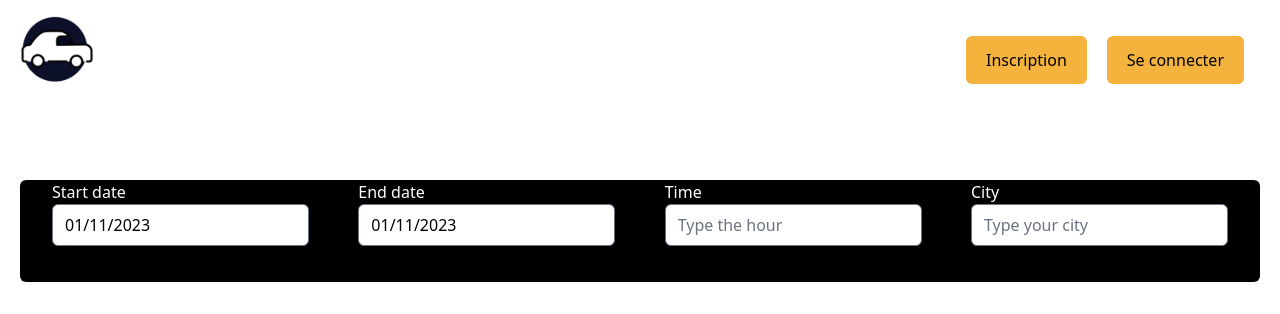
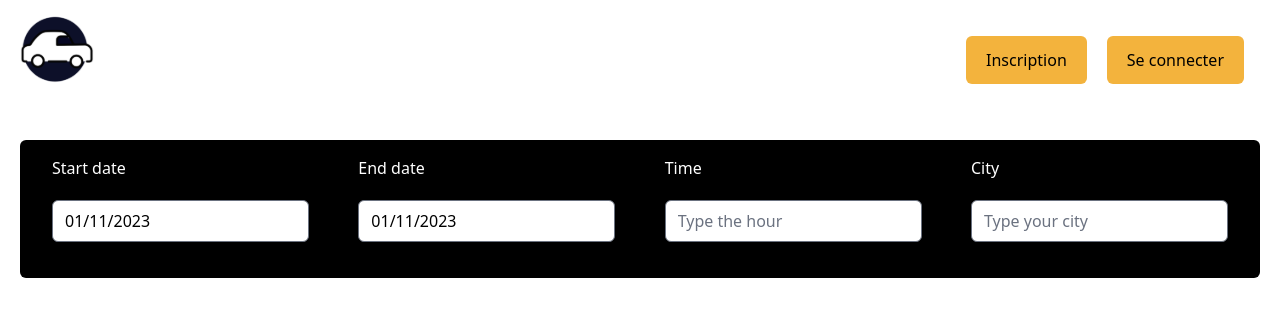
Before and after one commit to thomsult/rent-hackathon, a Next.js app: page /Home in a window 1280 px wide. Shown: the top 314 px of the page. Built offline with nearby package versions, Linux system fonts and the light colour scheme; no server answers; the database is empty.

Commit message:
Correction responsive mobile first Home

```diff
--- a/components/datePicker.js
+++ b/components/datePicker.js
@@ -7,7 +7,7 @@
   const [endDate, setEndDate] = useState(new Date());
 
   return (
-    <div className="w-full text-white bg-black md:pt-4 pb-4 px-8 py-18 mt-5 mr-5 ml-5 rounded-md flex flex-row max-w-screen items-center min-w-screen justify-between">
+    <div className="w-full text-white bg-black md:pt-4 pb-4 px-8 py-18 mt-5 mr-5 ml-5 rounded-md flex flex-col max-w-screen items-center min-w-screen justify-between lg:flex-row">
       <div>
         <h1>Start date</h1>
         {/* <span>from</span> */}
--- a/components/navbar.js
+++ b/components/navbar.js
@@ -1,10 +1,5 @@
 import Link from "next/link";
 import React,{useState}from "react";
-
-
-
-
-
 
 export default function NavBar(){
 
--- a/pages/Home.js
+++ b/pages/Home.js
@@ -31,7 +31,7 @@
 <main className="flex flex-col relative ">
 <NavBar />
   <div className="mt-10 md:mt-0">
-    <div className="flex phone-[400px]:hidden w-full max-h-64 overflow-hidden">
+    <div className="flex phone:hidden w-full max-h-64 overflow-hidden">
       <img className="bg-cover md:h-full rounded-lg object-cover object-bottom "
         src="/Home_Image.png"
         alt="Picture of the author"
@@ -58,7 +58,7 @@
     <h2 className="text-3xl font-medium py-4">Available Cars</h2>
 
 
-    <div className="flex flex-col md:flex-row gap-4 flex-wrap md:justify-center w-full px-4 md:px-0 md:mx-8">
+    <div className="flex flex-row md:flex-row gap-4 flex-wrap md:justify-center w-full px-4 md:px-0 md:mx-8">
 
     {!isloading && data && data.map((vh) => <CarsCardBig key={vh.id} vh={vh}/>)}
     </div>
--- a/tailwind.config.js
+++ b/tailwind.config.js
@@ -5,9 +5,11 @@
     "./components/**/*.{js,ts,jsx,tsx}",
   ],
   theme: {
-    extend: {},
-    screens: {
-      'phone': '400px',
+    extend: {
+      screens: {
+        phone: "380px",
+        laptop: "1024px",
+      },
     }
   },
   plugins:
```
